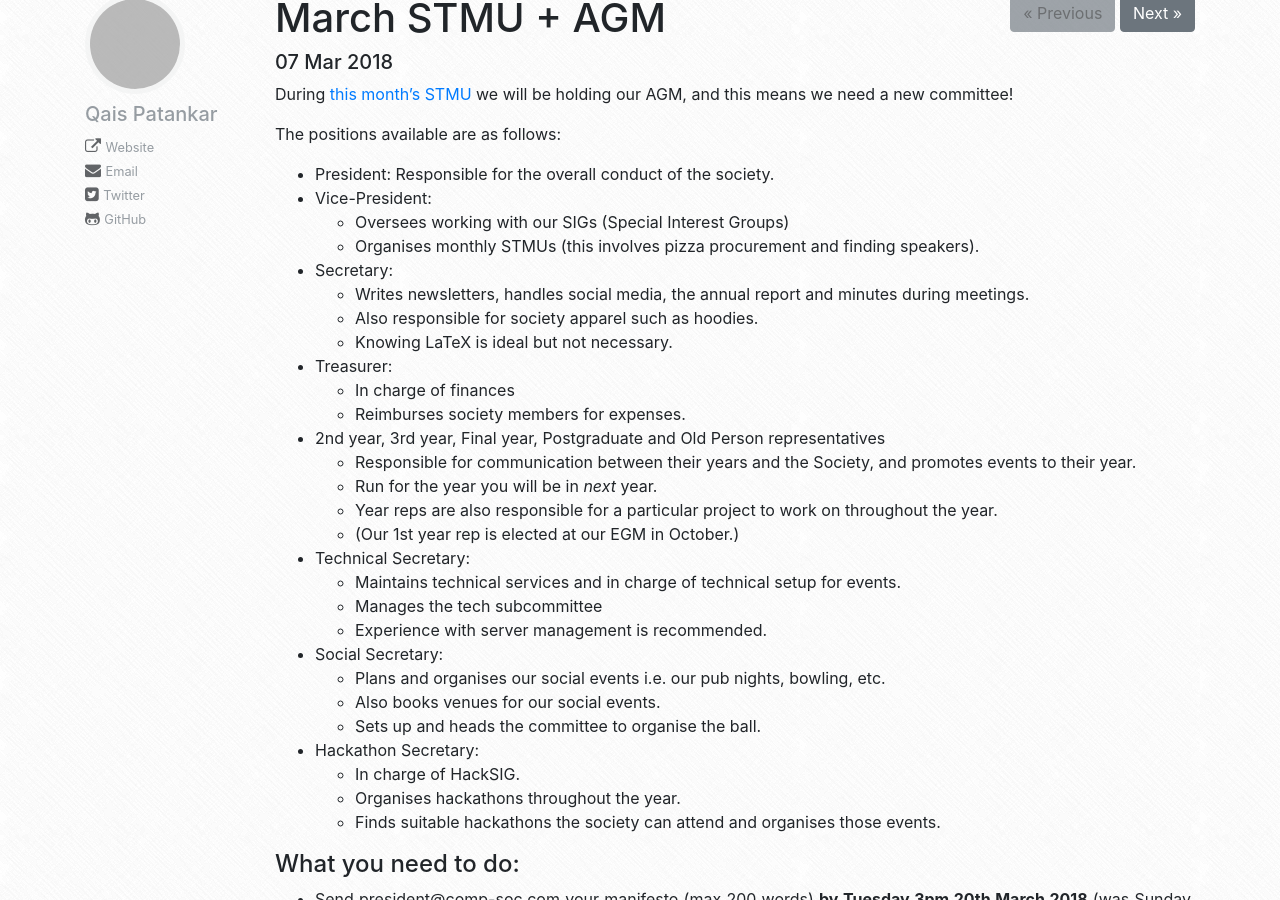
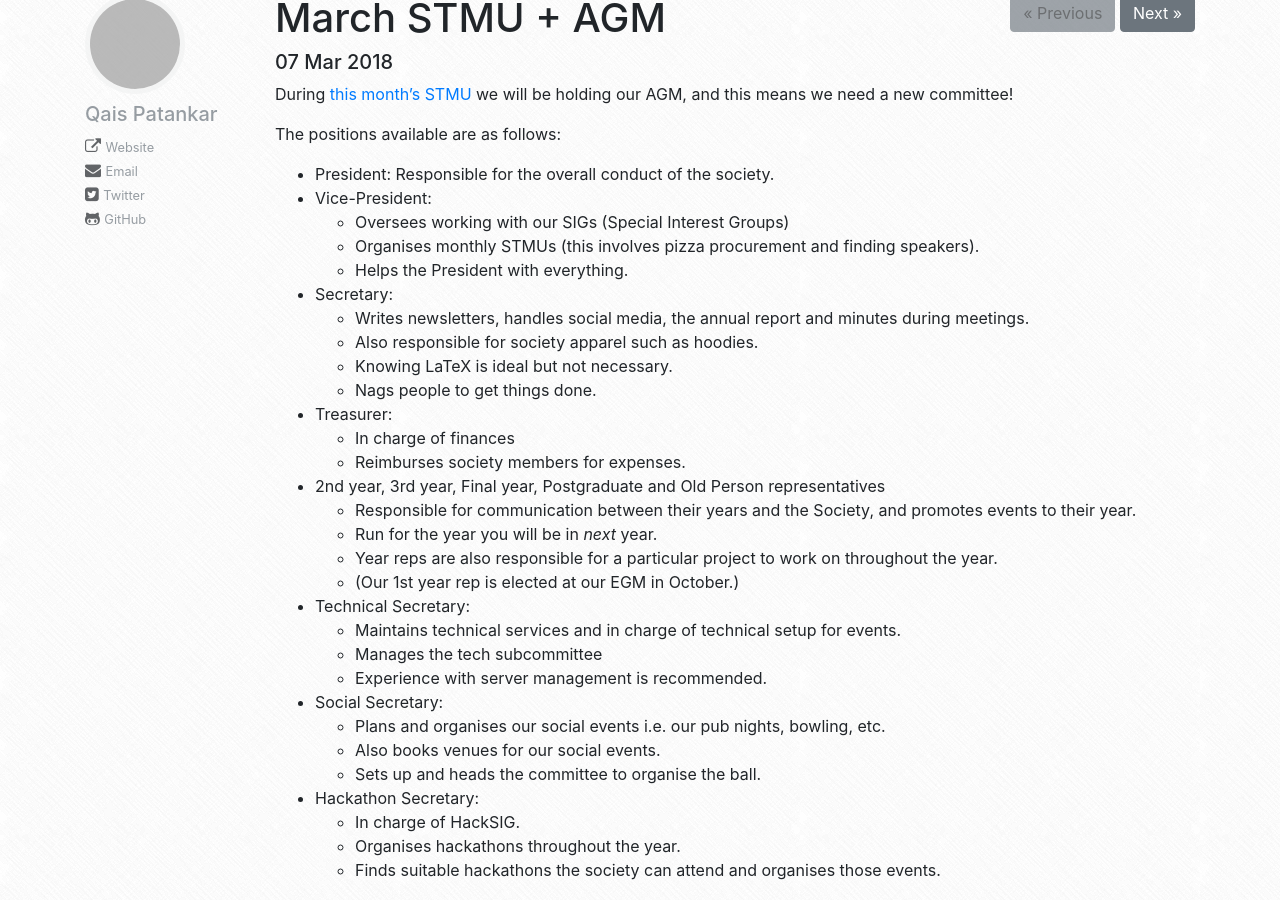
Before and after one commit to compsoc-edinburgh/website, a Jekyll site: the page built from _posts/2018-03-07-march-agm.md, in a window 1280 px wide and 900 px high, scrolled down 365 px. Built offline with Jekyll 4.4.1, drawn with Linux system fonts in a browser that asks for light colours; nearby versions of some CDN libraries; grey boxes are pictures that could not be loaded.

Commit message:
Update 2018-03-07-march-agm.md

```diff
--- a/_posts/2018-03-07-march-agm.md
+++ b/_posts/2018-03-07-march-agm.md
@@ -11,10 +11,12 @@ The positions available are as follows:
 - Vice-President:
   - Oversees working with our SIGs (Special Interest Groups)
   - Organises monthly STMUs (this involves pizza procurement and finding speakers).
+  - Helps the President with everything.
 - Secretary:
   - Writes newsletters, handles social media, the annual report and minutes during meetings.
   - Also responsible for society apparel such as hoodies.
   - Knowing LaTeX is ideal but not necessary.
+  - Nags people to get things done.
 - Treasurer:
   - In charge of finances
   - Reimburses society members for expenses.
```
